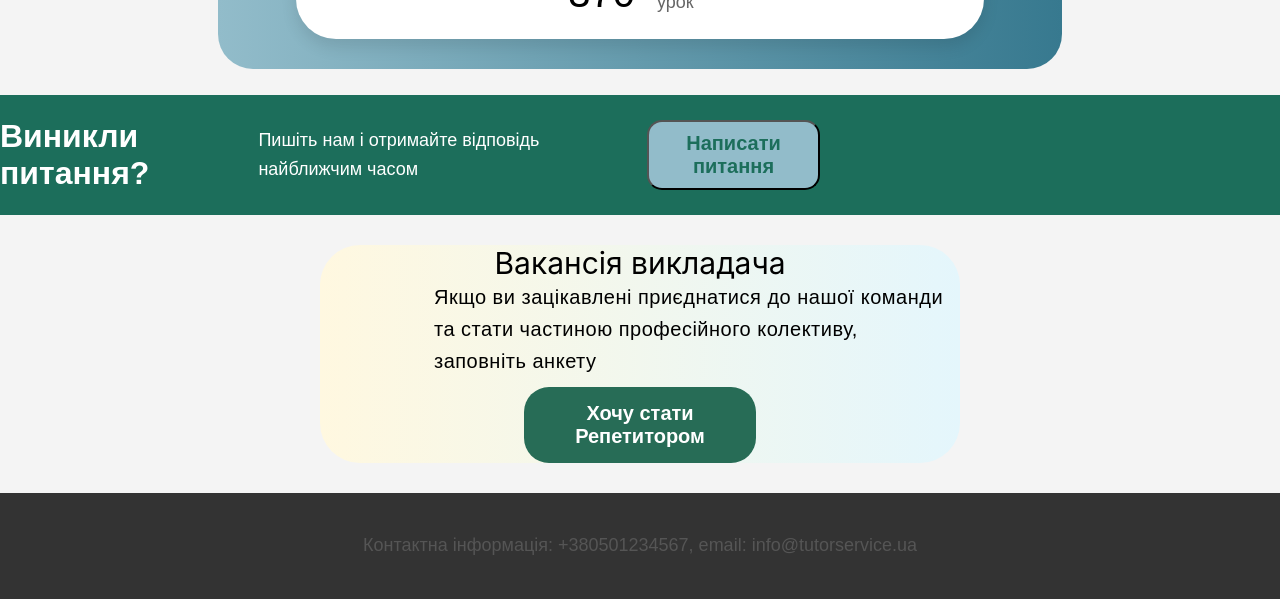
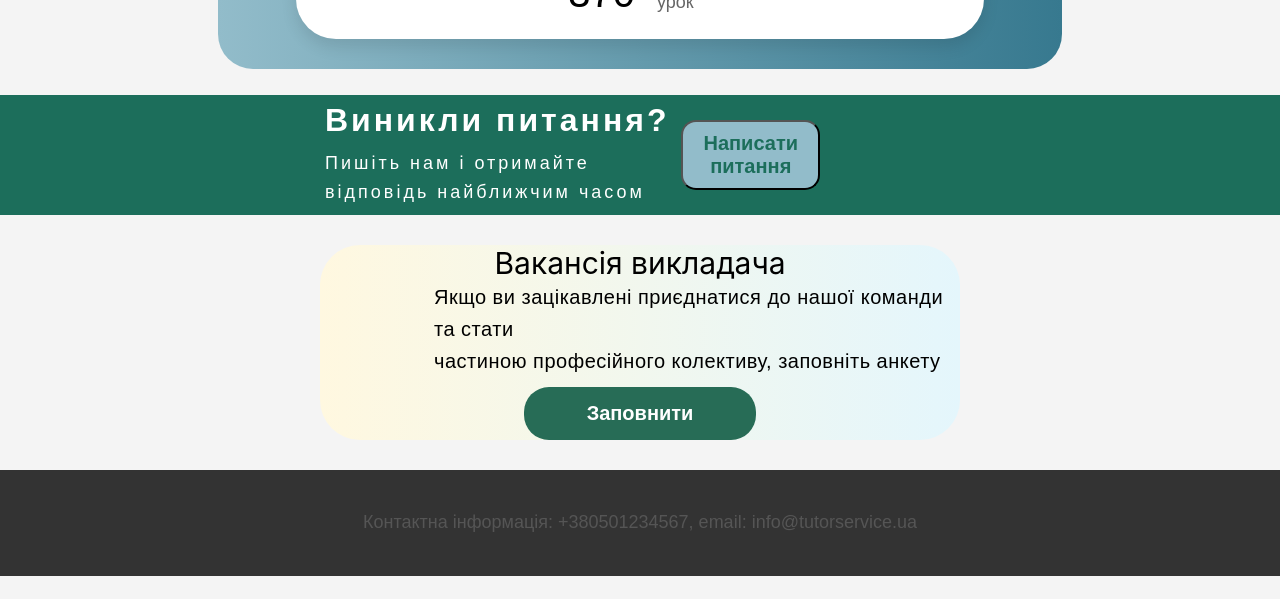
Before and after one commit to Vovanchu/English-language-tutor-1, a website: page index.html in a window 1280 px wide. Shown: the part 2766-3365 px from the top of the page. After the commit the page ends 3342 px from the top, so only its background shows below. Drawn offline with Linux system fonts and the light colour scheme.

Commit message:
Update index.html

```diff
--- a/index.html
+++ b/index.html
@@ -240,16 +240,19 @@
 
     <!-- Питання секція -->
     <section class="question-section">
-      <h2>Виникли питання?</h2>
-      <p>Пишіть нам і отримайте відповідь найближчим часом</p>
+      <div class="text-content">
+        <h2>Виникли питання?</h2>
+        <p>Пишіть нам і отримайте відповідь найближчим часом</p>
+      </div>
       <button>Написати питання</button>
     </section>
 
     <!-- Вакансія викладача секція -->
-    <section class="job-section" id="about">
+    <section class="job-section">
       <h2>Вакансія викладача</h2>
-      <p>Якщо ви зацікавлені приєднатися до нашої команди та стати частиною професійного колективу, заповніть анкету</p>
-      <a href="javascript:void(0);" class="button" onclick="openModal('become')">Хочу стати Репетитором</a>
+      <p>Якщо ви зацікавлені приєднатися до нашої команди та стати </p>
+      <p>частиною професійного колективу, заповніть анкету</p>
+      <a href="javascript:void(0);" class="button" onclick="openModal('become')">Заповнити</a>
     </section>
 
     <!-- Modal Structure for "Шукаю Репетитора" -->
```
